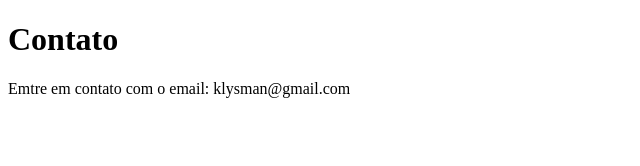
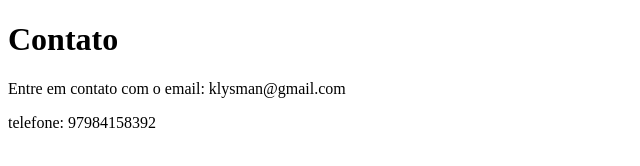
Before and after one commit to klysman0/sistema-de-cadastro, a plain HTML site: page contato.html in a window 1280 px wide. Shown: the whole page, without its empty margins (0-640 px from the left). Drawn offline with Linux system fonts and the light colour scheme.

Commit message:
adicionando telefone

```diff
--- a/contato.html
+++ b/contato.html
@@ -5,7 +5,8 @@
 	<meta name="viewport" content="width=device-width, initial-scale=1">
 	<title>Contato</title>
 	<h1>Contato</h1>
-		<p>Emtre em contato com o email: klysman@gmail.com</p>
+		<p>Entre em contato com o email: klysman@gmail.com</p>
+		<p>telefone: 97984158392</p>
 </head>
 <body>
 
```
